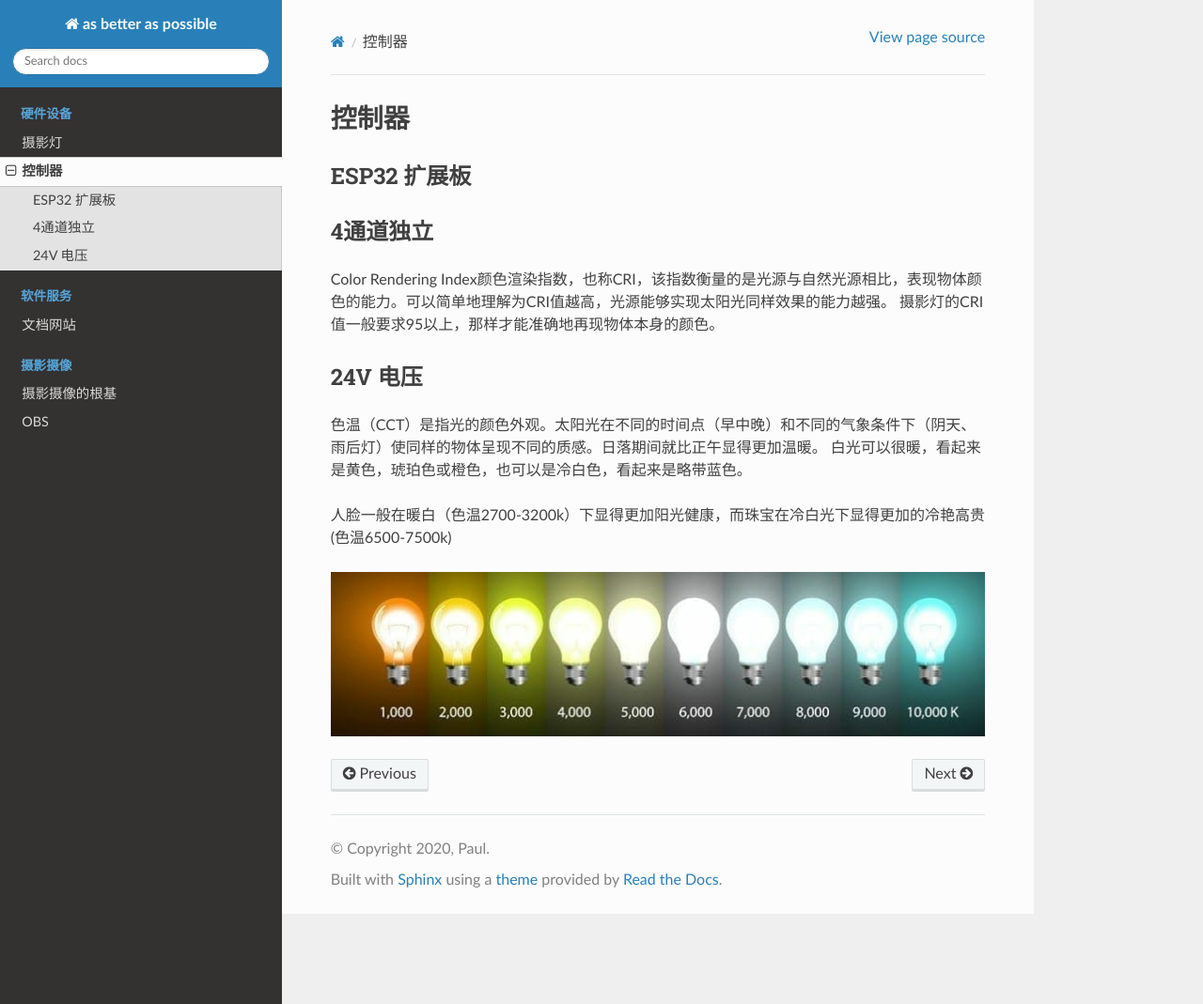
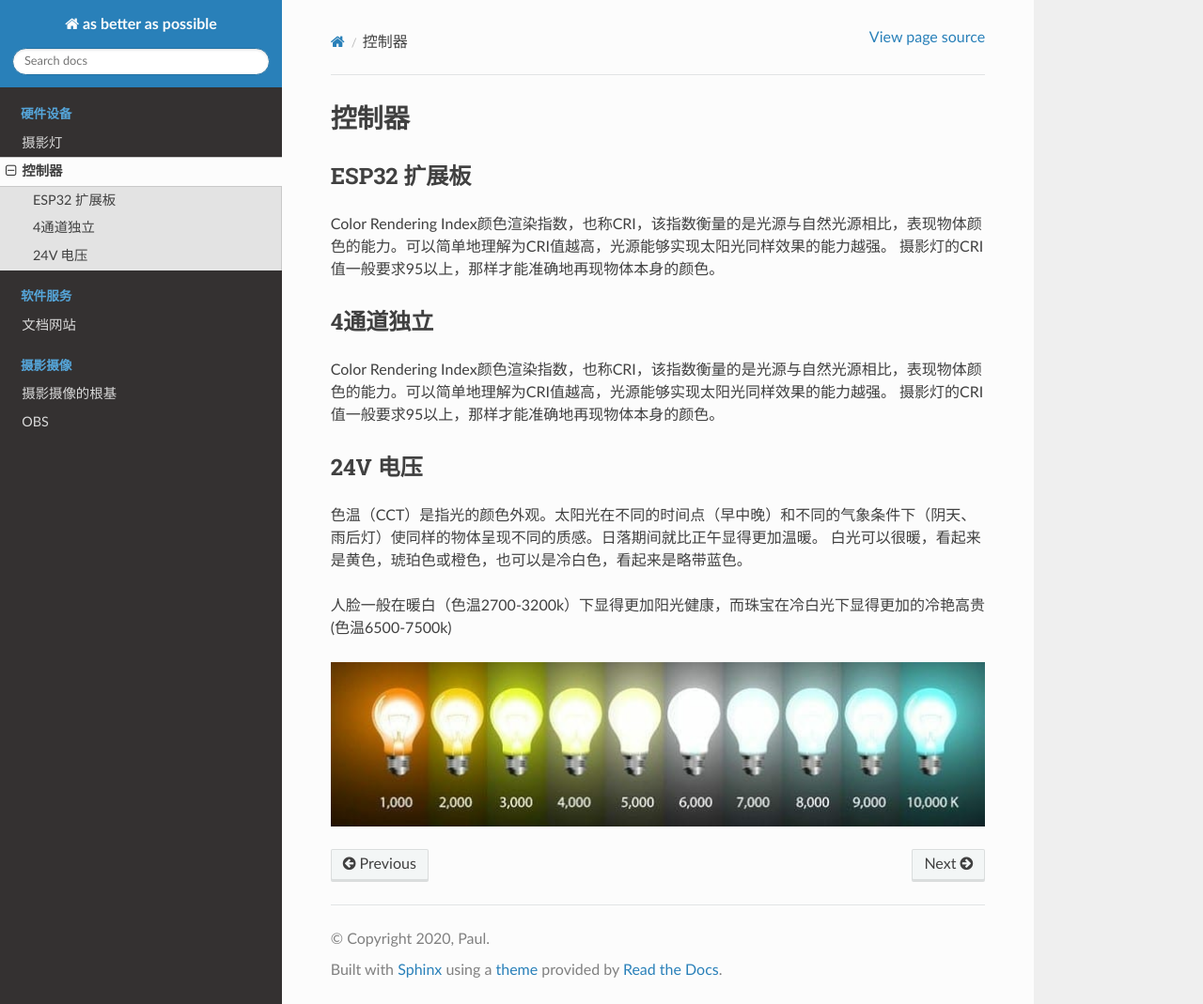
Before and after one commit to paultang/abapweb, a Sphinx documentation site: the page built from source/controler.rst, in a window 1280 px wide and 1069 px high. Shown: the whole window at 94% size. Built offline with Sphinx 7.4.7 and the Read the Docs theme 2.0.0, drawn with Linux system fonts in a browser that asks for light colours.

Commit message:
Update controler.rst

```diff
--- a/source/controler.rst
+++ b/source/controler.rst
@@ -4,7 +4,8 @@
 
 ESP32 扩展板
 ---------------
-
+Color Rendering Index颜色渲染指数，也称CRI，该指数衡量的是光源与自然光源相比，表现物体颜色的能力。可以简单地理解为CRI值越高，光源能够实现太阳光同样效果的能力越强。
+摄影灯的CRI值一般要求95以上，那样才能准确地再现物体本身的颜色。
 
 
 4通道独立
```
